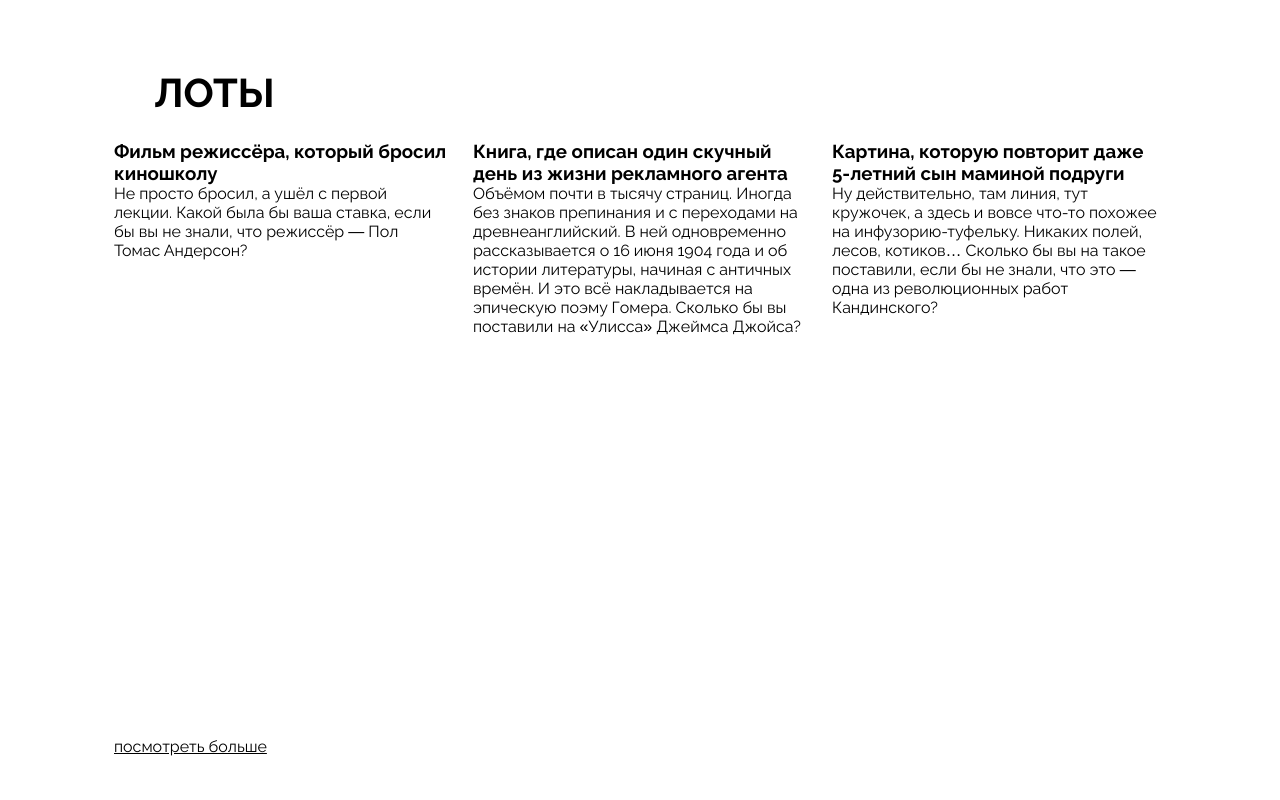
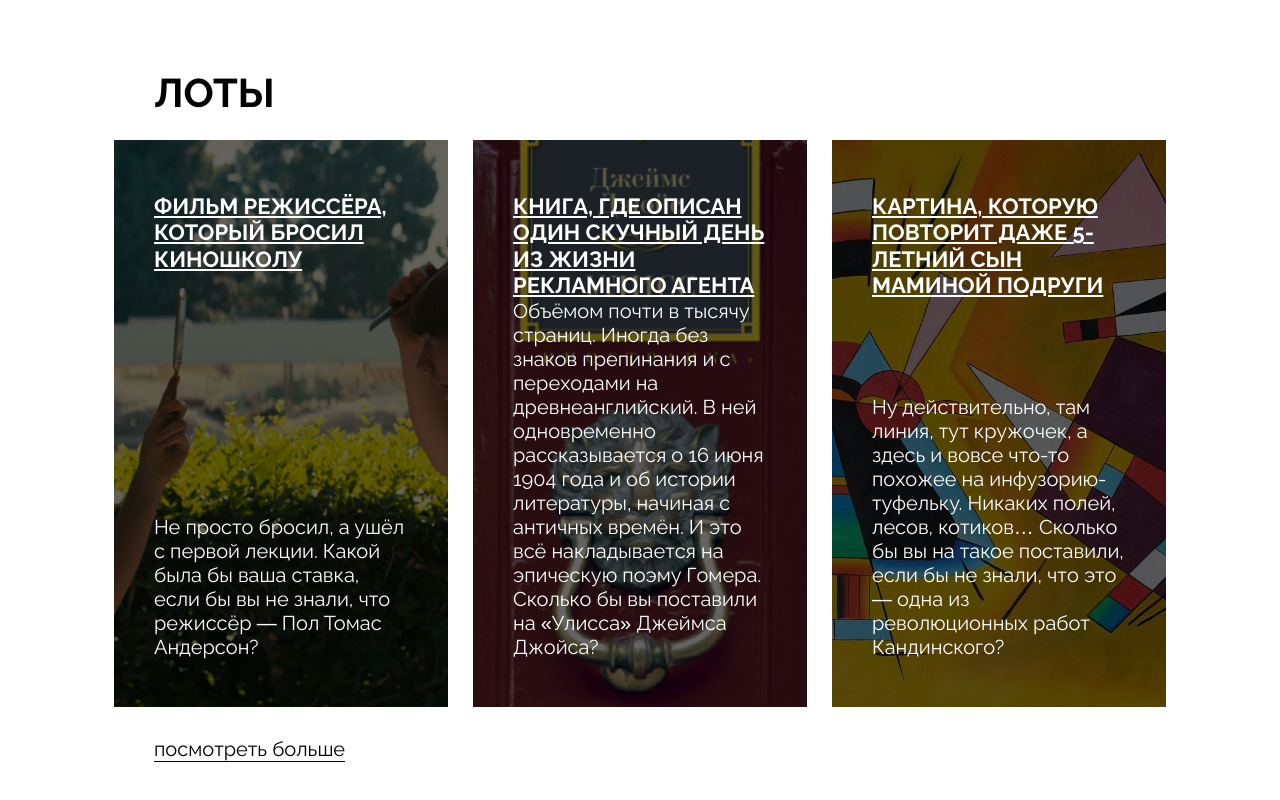
Before and after one commit to carfieldltd/ono-tebe-nado, a plain HTML site: page index.html in a window 1280 px wide. Shown: the part 1165-1965 px from the top of the page. Drawn offline with Linux system fonts and the light colour scheme.

Commit message:
Added cards style

```diff
--- a/styles/style.css
+++ b/styles/style.css
@@ -221,31 +221,58 @@
 }
 
 .card {
-
+    position: relative;
+    z-index: 0;
+    display: flex;
+    flex-wrap: wrap;
+    justify-content: center;
+    align-content: space-between;
+    height: 100%;
+    padding: 53px 40px 48px;
+    background-repeat: no-repeat;
+    background-position: center;
+    background-size: cover;
 }
 
 .card_type_film {
-
+    background-image: url(../images/card-lot-01.jpg);
 }
 
 .card_type_book {
-
+    background-image: url(../images/card-lot-02.jpg);
 }
 
 .card_type_picture {
-
+    background-image: url(../images/card-lot-03.jpg);
 }
 
 .card__title {
-
+    position: relative;
+    z-index: 2;
+    color: #FFFFFF;
+    font-weight: 700;
+    font-size: 22px;
+    text-decoration: underline;
+    line-height: 26.4px;
+    text-transform: uppercase;
 }
 
 .card__text {
-
+    position: relative;
+    z-index: 2;
+    color: #FFFFFF;
+    font-size: 20px;
+    line-height: 24px;
+    font-weight: normal;
 }
 
 .lots__look-more-link {
-
+    margin-left: 40px;
+    border-bottom: 1px solid #000;
+    color: #000;
+    font-weight: 400;
+    font-size: 20px;
+    text-decoration: none;
 }
 
 .about {
```
